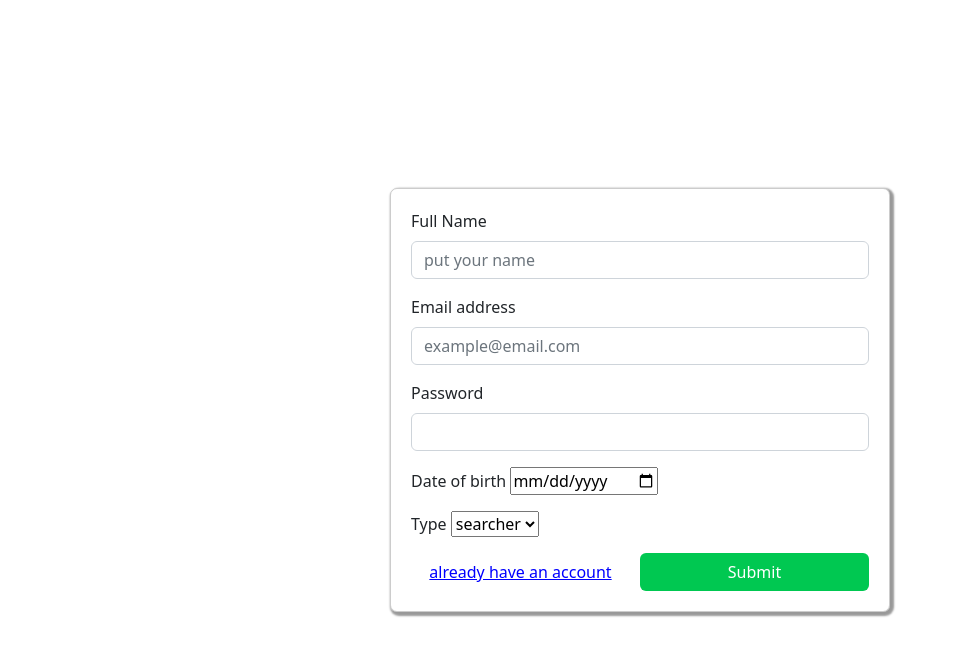
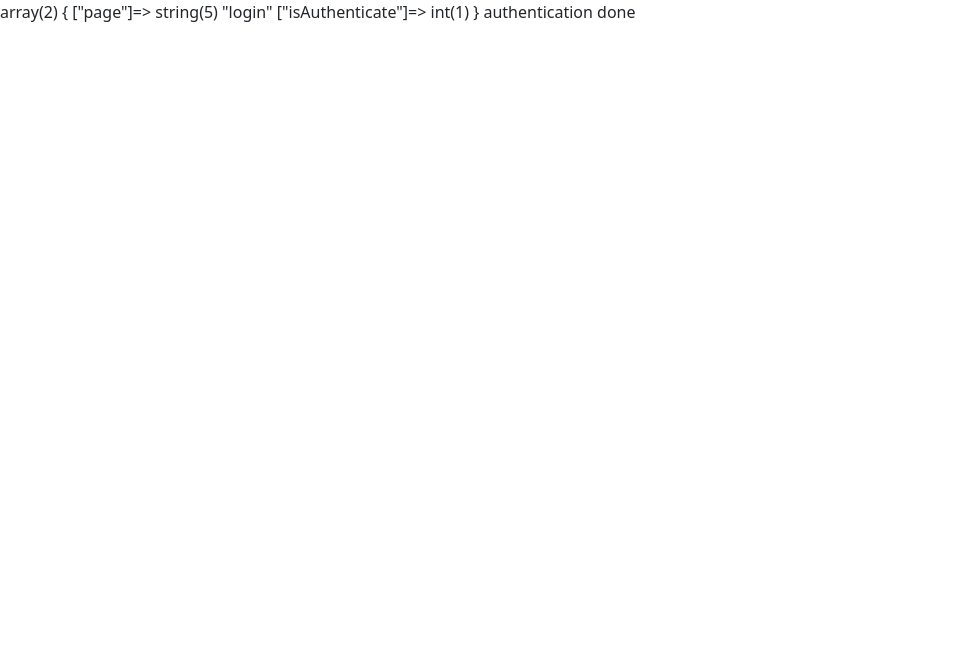
Before and after one commit to werhani-houssemeddine/job-finder, a PHP site: page /index.php in a window 1280 px wide. Shown: the top 656 px of the page, without its empty margins (0-958 px from the left). Run offline with PHP 8.4, Linux system fonts and the light colour scheme; the visitor is signed in with stand-in values (Sample User, id 1).

Commit message:
I add session to handle the display of the components(login, signup)

```diff
--- a/db/connect.php
+++ b/db/connect.php
@@ -5,7 +5,7 @@ getFile('./credentials.php');
 try{
   $conn = new PDO("mysql:host=" . DB_HOST . ";dbname=" . DB_NAME, DB_USER, DB_PASS);
   if ($conn) {
-		echo "Connected to the database successfully! <br>";
+		# echo "Connected to the database successfully! <br>";
 	}
 } catch (PDOException $error) {
   echo 'failed Connect to DB';
--- a/public/views/login-form.php
+++ b/public/views/login-form.php
@@ -34,7 +34,9 @@ function loginForm(){
         </div>
 
         <div class="btns">
-          <button class="btn button-signup">Sign Up</button>
+          <span class="button-signup">
+            <a href="./ressources/switch.php" > Sign Up </a>
+          </span>
           <button type="submit" class="btn button-submit">Submit</button>
         </div>
 
--- a/public/views/signup-form.php
+++ b/public/views/signup-form.php
@@ -41,7 +41,9 @@ function signUpForm(){
         </div>
 
         <div class="btns">
-          <span class="button-signup">already have an account</span>
+          <span class="button-signup">
+            <a href="./ressources/switch.php" > Already have an account </a>
+          </span>
           <button type="submit" class="btn button-submit">Submit</button>
         </div>
 
--- a/ressources/app.php
+++ b/ressources/app.php
@@ -1,19 +1,28 @@
 <?php
 
-# getFile('./public/views/login-form.php');
-# getFile('./db/connect.php');
+getFile('./public/views/login-form.php');
+getFile('./db/connect.php');
 getFile('./public/views/signup-form.php');
 
-echo signUpForm();
+session_start();
 
-session_start();
-# var_dump($_SESSION);
+var_dump($_SESSION);
 
 if(isset($_SESSION['isAuthenticate'])){
-  # echo 'authentication done';
+  echo 'authentication done';
 } else {
-  # a function that return the login form from the login-form.php file
-  # echo loginForm();
+
+  /**
+   * loginForm() is a fn that return the login component from /public/views/login-form.php
+   * signUpForm() returns the signup component from /public/views/login-form.php
+   */
+
+  if(isset($_SESSION['page'])){
+    echo $_SESSION['page'] === 'login' ? loginForm() : signUpForm();
+  } else {
+    $_SESSION['page'] = 'login';
+    echo loginForm();
+  }
 }
 
 ?>
```
Also changed, not shown: ressources/switch.php (added, +13 -0 lines).
